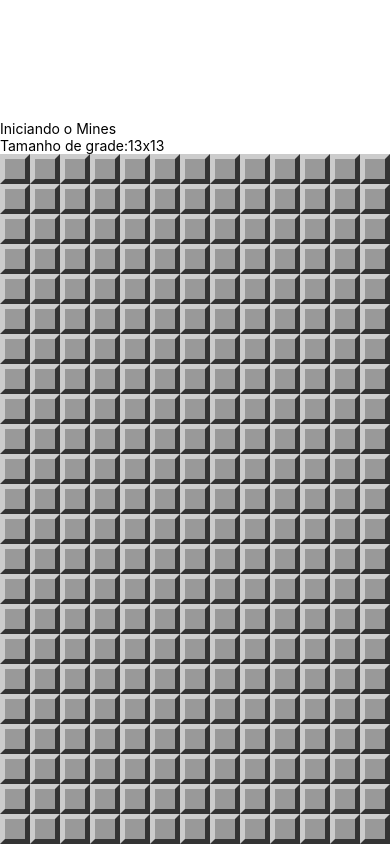
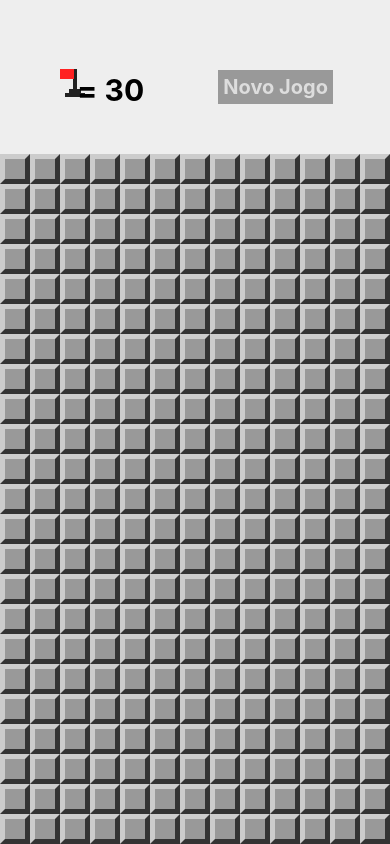
Before and after one commit to christianrogerio/mines-reactnative, a React Native app: screen / in a window 390 px wide. Built offline with nearby package versions, Linux system fonts and the light colour scheme.

Commit message:
funcionando o jogo

```diff
--- a/App.js
+++ b/App.js
@@ -15,10 +15,13 @@
   openField,
   hadExplosion,
   wonGame,
-  showMines
+  showMines,
+  invertFlag,
+  flagsUsed
 } from './src/components/functions'
 import MineField from './src/components/MineField'
-
+import Header from './src/components/Header'
+import LevelSelection from './src/components/Screens/LevelSelection'
 
 export default class App extends Component {
 
@@ -40,7 +43,7 @@
     console.log('Total Minas:'+totalMinas)
     return {
       board: createMinedBoard(rows, cols, totalMinas),
-      won:false, lost:false,
+      won:false, lost:false, showLevelSelection: false,
     }
   }
 
@@ -63,15 +66,32 @@
     this.setState({board,lost,won})
   }
 
+  onSelectField=(row,column)=>{
+    const board=cloneBoard(this.state.board)
+    invertFlag(board,row,column)
+    const won=wonGame(board)
+    if(won){
+      Alert.alert('Parabéns!','Você venceu!')
+    }
+    this.setState({board,won})
+  }
+
+  onLevelSelected = level => {
+    params.difficultLevel=level
+    this.setState(this.createState())
+  }
+
   render(){
     return (
       <View style={styles.container}>
-        <Text style={styles.welcome}>Iniciando o Mines</Text>
-        <Text style={styles.instructions}>Tamanho de grade:
-        {params.getColumnsAmount()}x{params.getColumnsAmount()}
-        </Text>
+        <LevelSelection isVisible={this.state.showLevelSelection} onLevelSelected={this.onLevelSelected} onCancel={()=> this.setState({ showLevelSelection: false})} onFlagPress={()=>this.setState({showLevelSelection:true})} />
+        <Header flagsLeft={this.minesAmount()-flagsUsed(this.state.board)}
+        onNewGame={()=>this.setState(this.createState())}
+        />
         <View style={styles.board}>
-          <MineField board={this.state.board} onOpenField={this.onOpenField} ></MineField>
+          <MineField board={this.state.board} onOpenField={this.onOpenField}
+          onSelectField={this.onSelectField}
+          ></MineField>
         </View>
       </View>
     )
@@ -89,4 +109,4 @@
   }
 });
 
-/* video 74 9:27 */
+/* video 77 */
--- a/src/components/Field.js
+++ b/src/components/Field.js
@@ -22,7 +22,9 @@
     }
 
     return (
-        <TouchableWithoutFeedback onPress={props.onOpen}>
+        <TouchableWithoutFeedback onPress={props.onOpen}
+        onLongPress={props.onSelect}
+        >
         <View style={styleField}>
             {!mined&&opened&&nearMines>0?<Text style={[styles.label,{color:color}]}>{nearMines}</Text>:false}
             {mined&&opened?<Mine/>:false}
--- /dev/null
+++ b/src/components/Header.js
@@ -0,0 +1,53 @@
+import React from 'react'
+import {View, StyleSheet, Text, TouchableOpacity} from 'react-native'
+import Flag from './Flag'
+
+export default props=>{
+    return(
+        <View style={styles.container}>
+            <View style={styles.flagContainer}>
+                <TouchableOpacity onPress={props.onFlagPress}>
+                    <Flag bigger/>
+                </TouchableOpacity>
+                <Text style={styles.flagsLeft}>= {props.flagsLeft}</Text>
+            </View>
+            <TouchableOpacity style={styles.button} onPress={props.onNewGame} >
+            <Text style={styles.buttonLabel}>Novo Jogo</Text>
+            </TouchableOpacity>
+        </View>
+    )
+}
+
+const styles=StyleSheet.create({
+container:{
+    flex:1,
+    flexDirection:'row',
+    backgroundColor:'#EEE',
+    alignItems:'center',
+    justifyContent:'space-around',
+    paddingTop:20,
+    paddingHorizontal:20,
+},
+flagContainer:{
+    flexDirection:'row',
+},
+flagButton:{
+    marginTop:10,
+    minWidth:30,
+},
+flagsLeft:{
+    fontSize:30,
+    fontWeight:'bold',
+    paddingTop:5,
+    marginLeft:20,
+},
+button:{
+    backgroundColor:'#999',
+    padding:5,
+},
+buttonLabel:{
+    fontSize:20,
+    color:'#DDD',
+    fontWeight:'bold',
+}
+});
--- a/src/components/MineField.js
+++ b/src/components/MineField.js
@@ -6,7 +6,9 @@
     const rows=props.board.map( (row,r)=>{
         const columns=row.map((field,c)=>{
             return <Field {...field} key={c}
-            onOpen={()=>props.onOpenField(r,c)} />
+            onOpen={()=>props.onOpenField(r,c)}
+            onSelect={e=>props.onSelectField(r,c)}
+            />
         })
         return <View key={r} style={{flexDirection:'row'}} >{columns}</View>
     })
--- /dev/null
+++ b/src/components/Screens/LevelSelection.js
@@ -0,0 +1,76 @@
+import React from 'react'
+import {
+    View, StyleSheet, Text,TouchableOpacity, Modal
+} from 'react-native'
+
+
+export default props =>{
+    return(
+        <Modal onRequestClose={props.onCancel}
+        visible={props.isVisible} animationType='slide'
+        transparent={true}>
+            <View style={StyleSheet.frame}>
+                <Text style={styles.title}>Selecione o Nível</Text>
+                <TouchableOpacity
+                style={[styles.button, styles.bgEasy]}
+                onPress={()=>props.onLevelSelected(0.1)}
+                >
+                <Text style={styles.buttonLabel} >Fácil</Text>
+                </TouchableOpacity>
+
+                <TouchableOpacity
+                style={[styles.button, styles.bgNormal]}
+                onPress={()=>props.onLevelSelected(0.2)}
+                >
+                <Text style={styles.buttonLabel} >Intermediário</Text>
+                </TouchableOpacity>
+
+                <TouchableOpacity
+                style={[styles.button, styles.bgHard]}
+                onPress={()=>props.onLevelSelected(0.3)}
+                >
+                <Text style={styles.buttonHard} >Difícil</Text>
+                </TouchableOpacity>
+
+
+            </View>
+        </Modal>
+    )
+}
+
+const styles=StyleSheet.create({
+    frame:{
+        flex:1,
+        alignItems:'center',
+        justifyContent:'center',
+        backgroundColor:'rgba(0,0,0,0.6)',
+    },
+    container:{
+        backgroundColor: '#EEE',
+        alignItems: 'center',
+        justifyContent: 'center',
+        padding:15,
+    },
+    title:{
+        fontSize: 30,
+        fontWeight: 'bold',
+    },
+    button:{
+        marginTop: 20,
+        color:'#EEE',
+    },
+    buttonLabel:{
+        fontSize:20,
+        color:'#EEE',
+        fontWeight:'bold',
+    },
+    bgEasy:{
+        backgroundColor:'#49b65d'
+    },
+    bgNormal:{
+        backgroundColor:'#2765F7',
+    },
+    bgHard:{
+        backgroundColor:'#F26337',
+    }
+})
```
